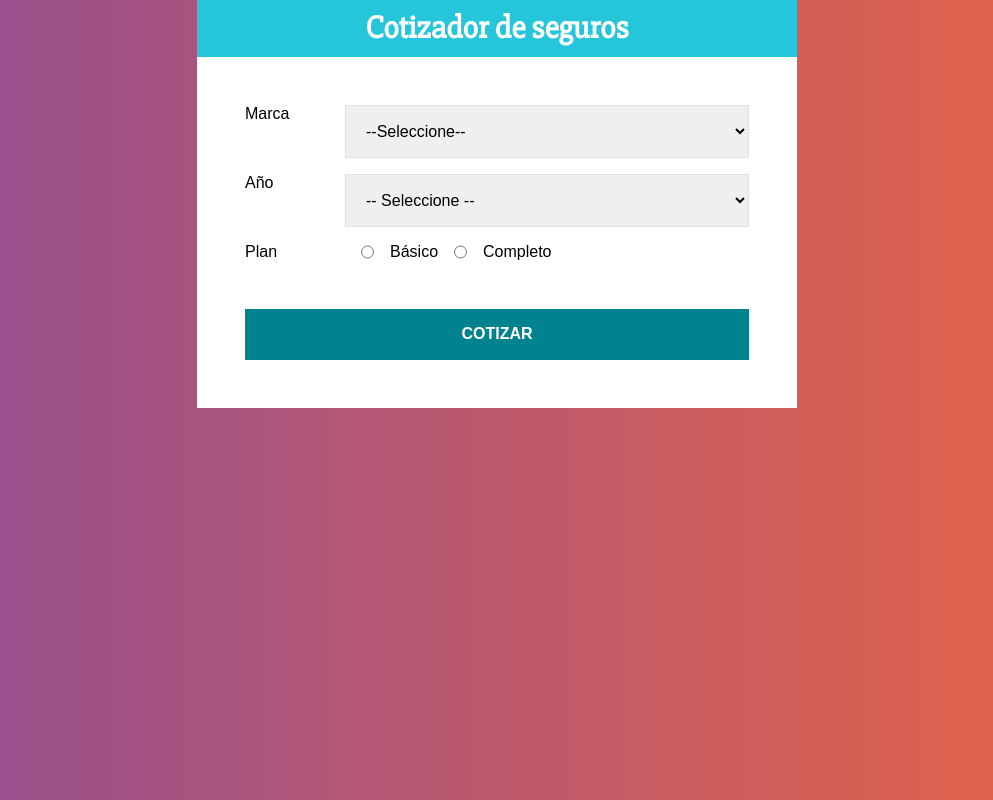
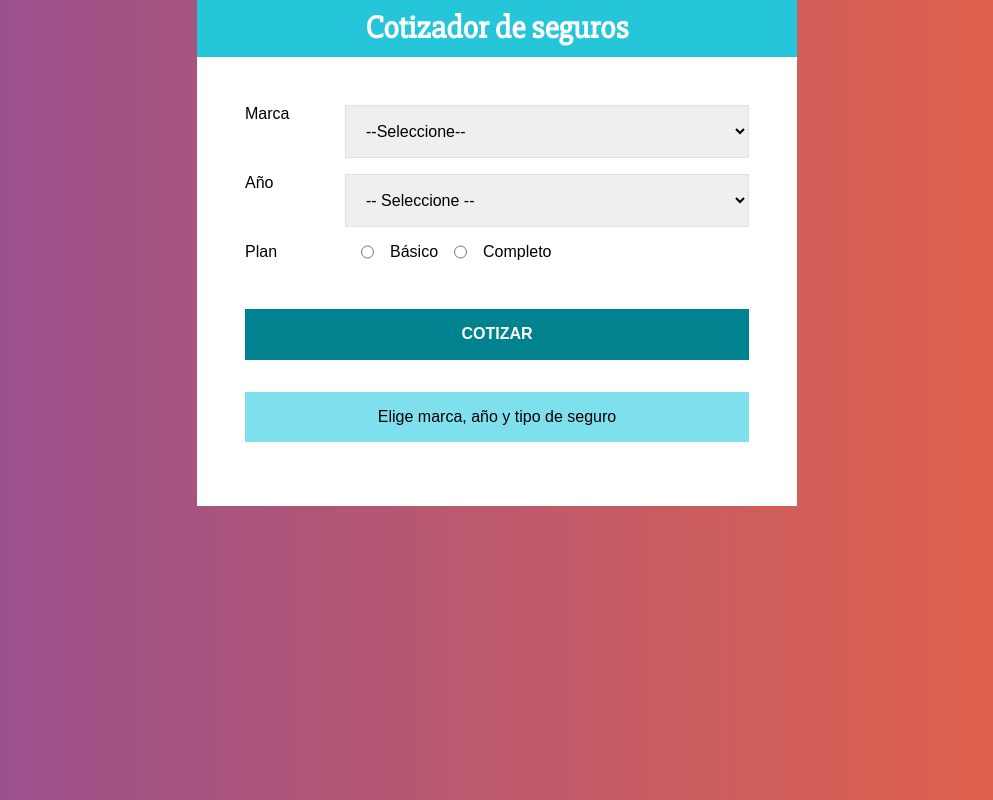
Before and after one commit to AngelLopez15/AppCotizadorDeSeguros, a React (Create React App) app: page / in a window 1280 px wide. Shown: the whole page, without its empty margins (143-1136 px from the left). Built offline with nearby package versions, Linux system fonts and the light colour scheme.

Commit message:
agregue componente Resultado

```diff
--- a/package.json
+++ b/package.json
@@ -10,7 +10,8 @@
     "@testing-library/user-event": "^7.2.1",
     "react": "^16.13.1",
     "react-dom": "^16.13.1",
-    "react-scripts": "3.4.1"
+    "react-scripts": "3.4.1",
+    "react-transition-group": "^4.4.1"
   },
   "scripts": {
     "start": "react-scripts start",
--- a/src/App.js
+++ b/src/App.js
@@ -4,6 +4,7 @@
 import {Header} from './components/Header'
 import {Formulario} from './components/Formulario'
 import {Resumen} from './components/Resumen'
+import {Resultado} from './components/Resultado'
 
 const Contenedor = styled.div`
   max-width:600px;
@@ -25,7 +26,7 @@
     }
   })
 
-  const {datos}= resumen
+  const {cotizacion, datos}= resumen
 
   return (
     <Contenedor>
@@ -39,6 +40,9 @@
         <Resumen
           datos={datos}
         />
+        <Resultado
+          cotizacion={cotizacion}
+        />
       </ContenedorFormulario>
     </Contenedor>
   );
--- a/src/components/Resultado.js
+++ b/src/components/Resultado.js
@@ -1,9 +1,51 @@
 import React from 'react'
+import styled from '@emotion/styled'
+import {TransitionGroup,CSSTransition} from 'react-transition-group'
 
-export const Resultado = () => {
+const Mensaje = styled.p`
+    background:rgba(127,224,237);
+    margin-top:2rem;
+    padding:1rem;
+    text-align:center;
+`
+const ResultadoCotizacion = styled.div`
+    text-align:center;
+    padding: .5rem;
+    border: 1px solid #26c6da;
+    background:rgba(127,224,237);
+    margin-top: 1rem;
+    position:relative;
+`
+
+const TextoCotizacion=styled.p`
+    color:#00838f;
+    font-weight:bold;
+    margin:0;
+    text-transform:uppercase;
+    padding:1rem;
+`
+
+export const Resultado = ({cotizacion}) => {
+
     return (
-        <div>
-
-        </div>
+        (cotizacion===0)
+        ? <Mensaje>Elige marca, año y tipo de seguro</Mensaje>
+        :
+        (
+            <ResultadoCotizacion>
+                <TransitionGroup
+                    component="p"
+                    className="resultado"
+                >
+                    <CSSTransition
+                        classNames="resultado"
+                        key={cotizacion}
+                        timeout={{enter:500, exit:500}}
+                    >
+                        <TextoCotizacion>El total  es : ${cotizacion} </TextoCotizacion>
+                    </CSSTransition>
+                </TransitionGroup>
+            </ResultadoCotizacion>
+        )
     )
 }
--- a/src/index.css
+++ b/src/index.css
@@ -9,8 +9,8 @@
 }
 ul {
   list-style: none;
-  padding: none;
-  margin: none;
+  padding: 0;
+  margin: 0;
 }
 span.resultado {
   position: relative;
```
Also changed, not shown: 1 other file (tests, documents, lock files or other folders).
